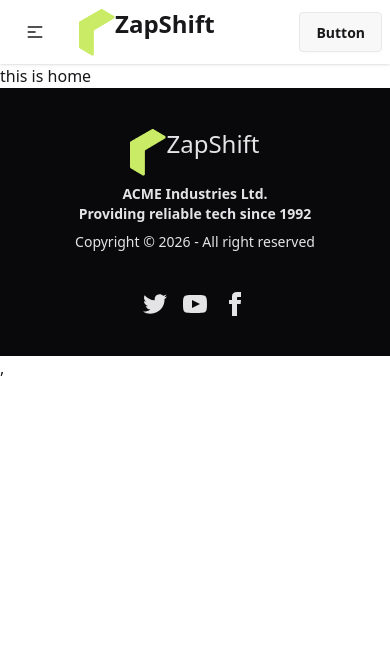
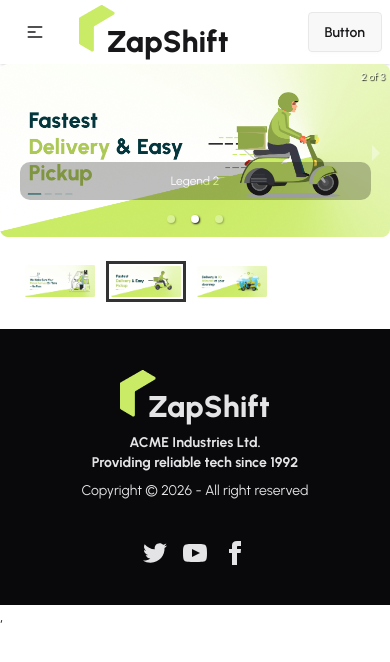
Before and after one commit to ksajjadhossen/zap-shift-client, a React (Vite) app: page / in a window 390 px wide. Shown: the top 662 px of the page. Built offline with nearby package versions, Linux system fonts and the light colour scheme.

Commit message:
set banner using react responsive corusel

```diff
--- a/package.json
+++ b/package.json
@@ -13,6 +13,7 @@
     "@tailwindcss/vite": "^4.1.18",
     "react": "^19.2.0",
     "react-dom": "^19.2.0",
+    "react-responsive-carousel": "^3.2.23",
     "react-router": "^7.12.0",
     "tailwindcss": "^4.1.18"
   },
--- /dev/null
+++ b/src/Pages/Home/Banner/Banner.jsx
@@ -0,0 +1,27 @@
+import "react-responsive-carousel/lib/styles/carousel.min.css"; // requires a loader
+import { Carousel } from "react-responsive-carousel";
+
+import banner1 from "../../../assets/assets/banner/banner1.png";
+import banner2 from "../../../assets/assets/banner/banner2.png";
+import banner3 from "../../../assets/assets/banner/banner3.png";
+
+const Banner = () => {
+  return (
+    <Carousel autoPlay={true} infiniteLoop={true}>
+      <div>
+        <img src={banner1} />
+        <p className="legend">Legend 1</p>
+      </div>
+      <div>
+        <img src={banner2} />
+        <p className="legend">Legend 2</p>
+      </div>
+      <div>
+        <img src={banner3} />
+        <p className="legend">Legend 3</p>
+      </div>
+    </Carousel>
+  );
+};
+
+export default Banner;
--- a/src/Pages/Home/Home.jsx
+++ b/src/Pages/Home/Home.jsx
@@ -1,7 +1,12 @@
 import React from "react";
+import Banner from "./Banner/Banner";
 
 const Home = () => {
-  return <div>this is home</div>;
+  return (
+    <>
+      <Banner></Banner>
+    </>
+  );
 };
 
 export default Home;
--- a/src/Pages/Shared/ZapShiftLogo.jsx
+++ b/src/Pages/Shared/ZapShiftLogo.jsx
@@ -3,9 +3,9 @@
 
 const ZapShiftLogo = () => {
   return (
-    <div className=" flex">
-      <img src={logo} alt="logo" />
-      <h3 className="text-2xl">ZapShift</h3>
+    <div className=" flex items-end ">
+      <img className="mb-2" src={logo} alt="logo" />
+      <h3 className="text-3xl font-extrabold -ms-2">ZapShift</h3>
     </div>
   );
 };
--- a/src/index.css
+++ b/src/index.css
@@ -1,2 +1,11 @@
+@import url("https://fonts.googleapis.com/css2?family=Urbanist:ital,wght@0,100..900;1,100..900&display=swap");
+
 @import "tailwindcss";
 @plugin "daisyui";
+
+.urbanist-font {
+  font-family: "Urbanist", sans-serif;
+  font-optical-sizing: auto;
+  font-weight: 400;
+  font-style: normal;
+}
--- a/src/main.jsx
+++ b/src/main.jsx
@@ -6,6 +6,8 @@
 
 createRoot(document.getElementById("root")).render(
   <StrictMode>
-    <RouterProvider router={router} />,
+    <div className="urbanist-font max-w-7xl mx-auto">
+      <RouterProvider router={router} />,
+    </div>
   </StrictMode>
 );
```
Also changed, not shown: 1 other file (tests, documents, lock files or other folders).
